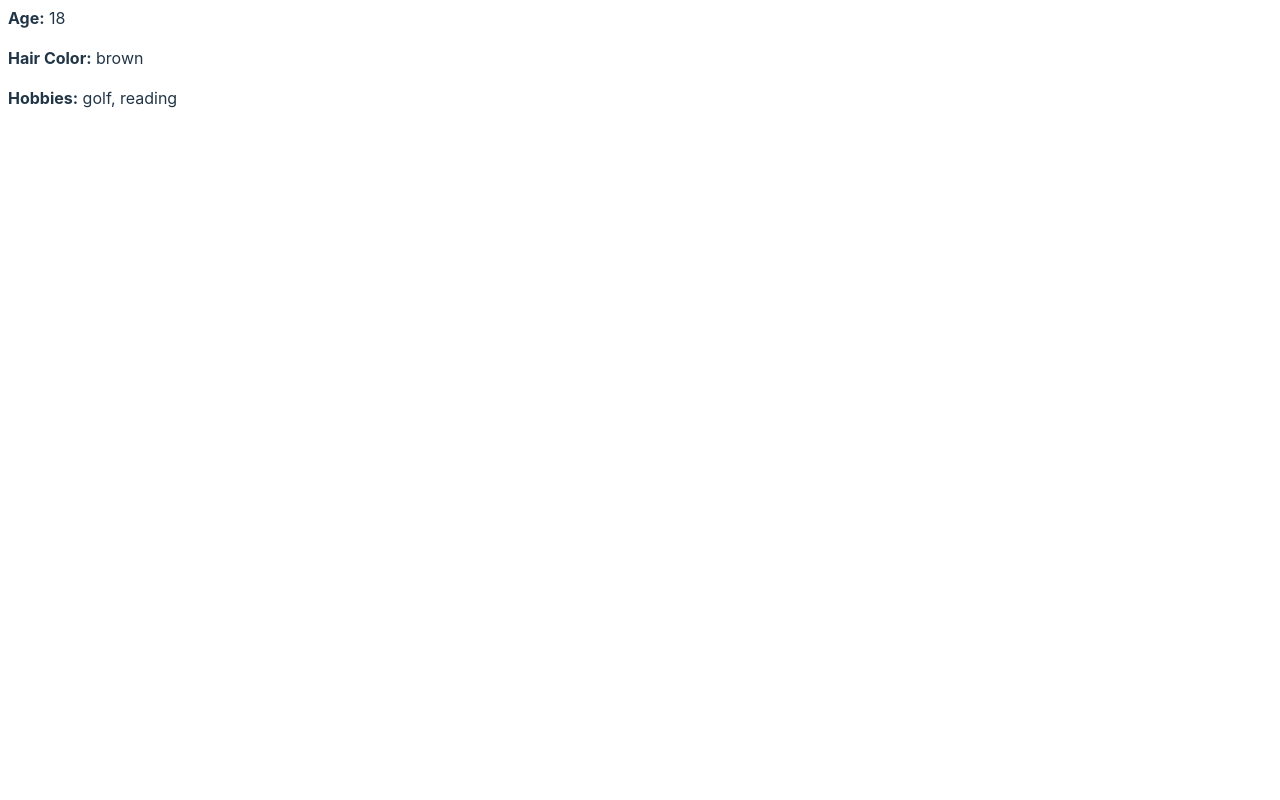
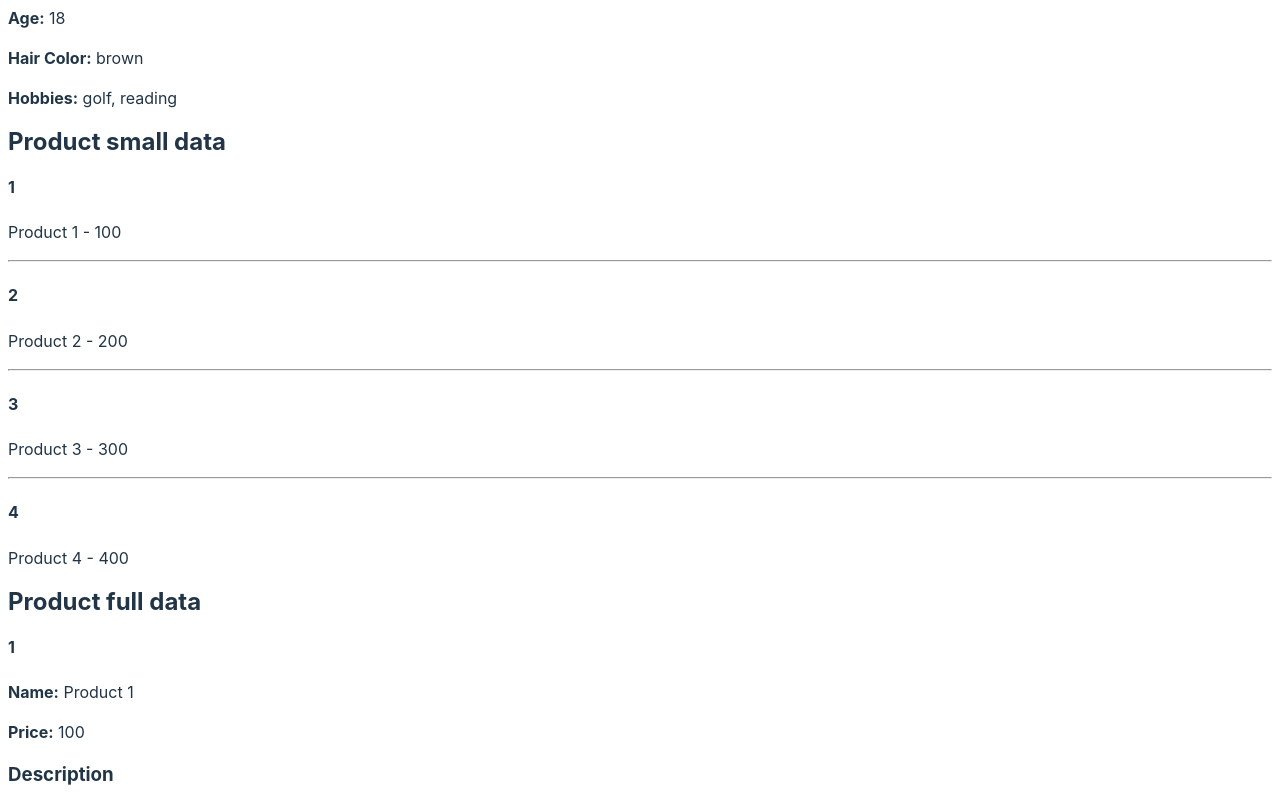
Before and after one commit to jpcuentas123/react-design-patterns, a React (Vite) app: page / in a window 1280 px wide. Shown: the part 820-1620 px from the top of the page. Before the commit the page ends 946 px from the top, so only its background shows below. Built offline with nearby package versions, Linux system fonts and the light colour scheme.

Commit message:
feat: add products to lists

```diff
--- a/src/components/ListOfPersonAndProducts.tsx
+++ b/src/components/ListOfPersonAndProducts.tsx
@@ -2,6 +2,8 @@ import React from "react";
 import RegularList from "./Layouts/Lists/RegularList";
 import PersonList from "./Layouts/People";
 import people from "./data/People.json";
+import products from "./data/Products.json";
+import ProductList from "./Layouts/Products";
 const ListOfPersonAndProducts = () => {
   return (
     <>
@@ -17,6 +19,20 @@ const ListOfPersonAndProducts = () => {
         resourceName="person"
         itemComponent={PersonList.Large}
       />
+      <h2>Product small data</h2>
+      <RegularList
+        items={products}
+        resourceName="product"
+        itemComponent={ProductList.Small}
+        numbered
+      />
+      <h2>Product full data</h2>
+      <RegularList
+        items={products}
+        resourceName="product"
+        itemComponent={ProductList.Large}
+        numbered
+      />
     </>
   );
 };
```
